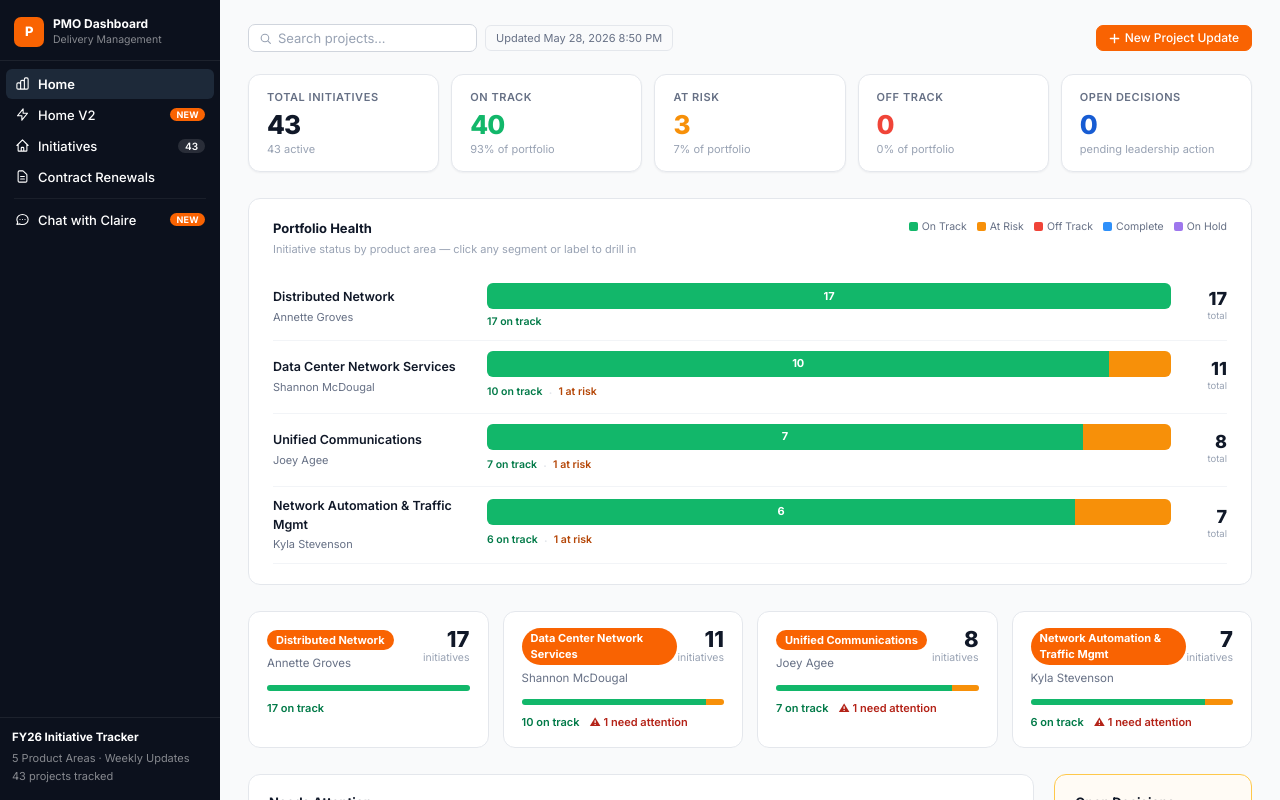
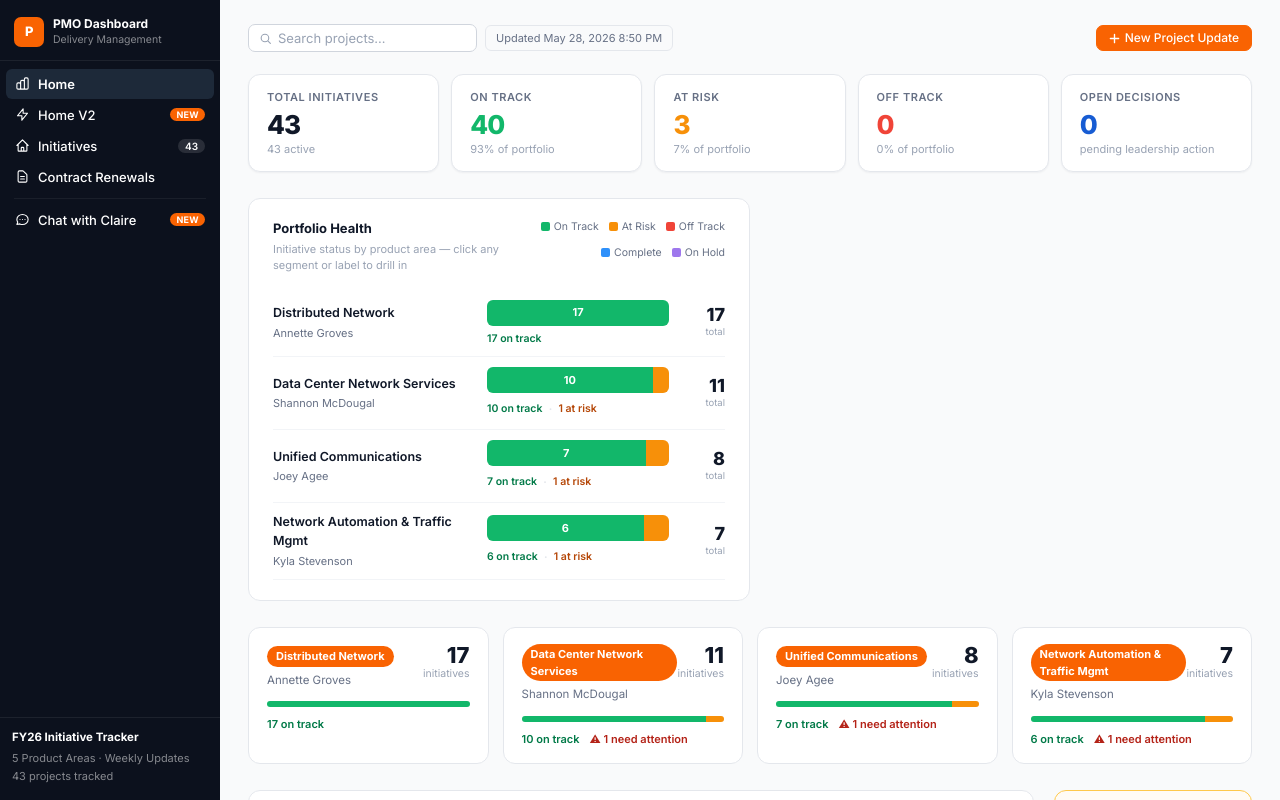
Before and after one commit to ktschoenberg/pmo-dashboard, a plain HTML site: page index.html in a window 1280 px wide. Drawn offline with Linux system fonts and the light colour scheme.

Commit message:
Constrain portfolio health bar chart to half page width
Co-Authored-By: Claude Sonnet 4.6 <noreply@anthropic.com>

```diff
--- a/index.html
+++ b/index.html
@@ -866,7 +866,7 @@ function renderPortfolio() {
       </div>`;
   }).join('');
   const areaHealthChart = `
-    <div style="background:#fff;border:1px solid var(--g200);border-radius:12px;padding:20px 24px;margin-bottom:26px">
+    <div style="background:#fff;border:1px solid var(--g200);border-radius:12px;padding:20px 24px;margin-bottom:26px;max-width:50%">
       <div style="display:flex;align-items:flex-start;justify-content:space-between;margin-bottom:16px">
         <div>
           <div style="font-size:13px;font-weight:700;color:var(--g900);margin-bottom:2px">Portfolio Health</div>
```
Also changed, not shown: pmo-dashboard.html (+1 -1 lines).
